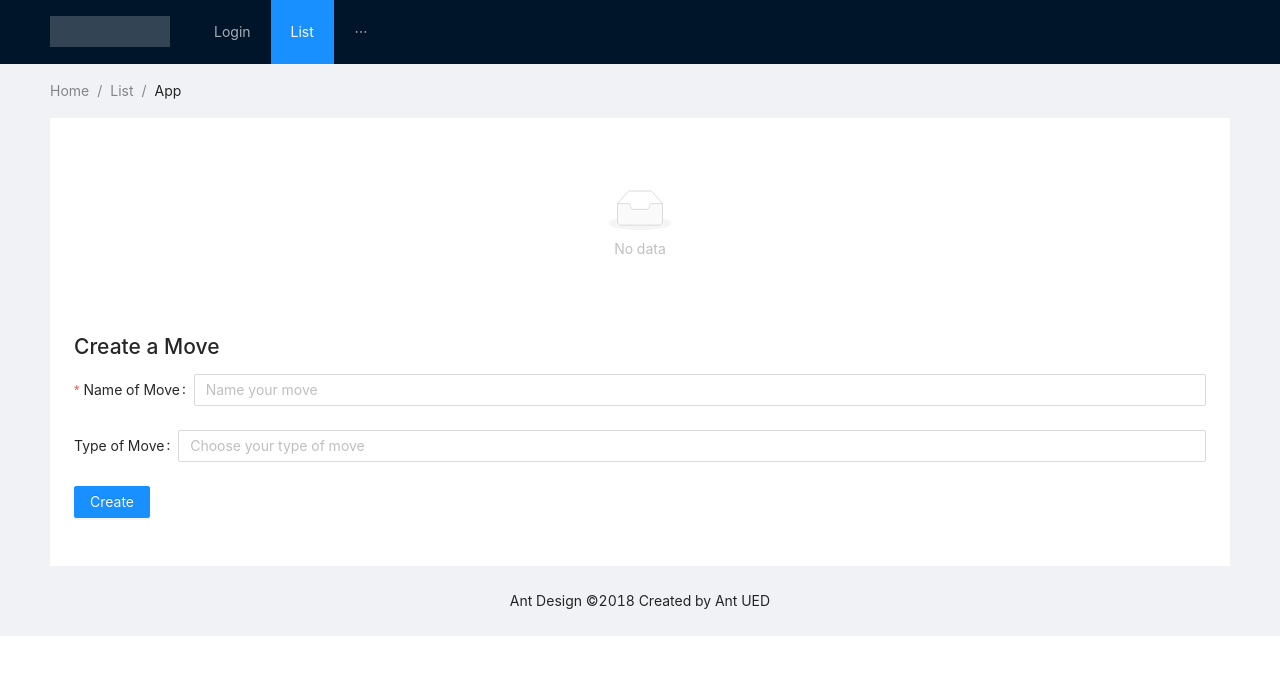
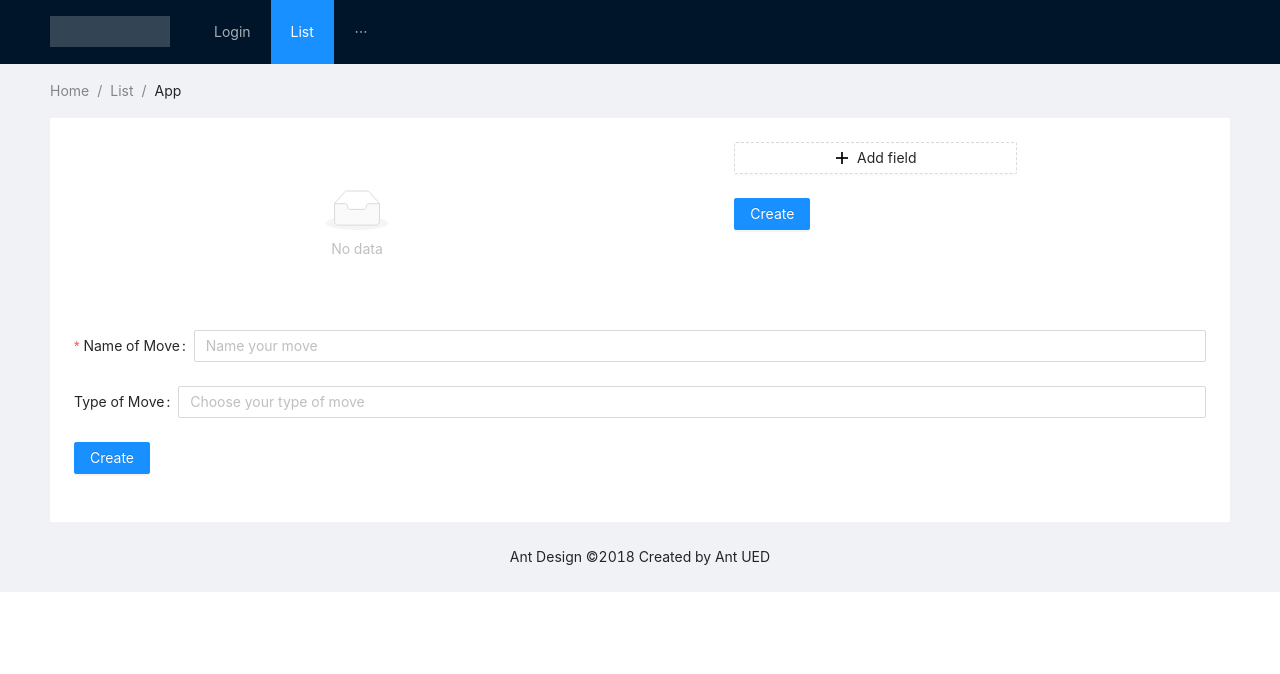
Before and after one commit to Helen300/BboyGen, a React (Create React App) app: page / in a window 1280 px wide. Shown: the top 674 px of the page. Built offline with nearby package versions, Linux system fonts and the light colour scheme.

Commit message:
working on the lists and adding, styling formatting

```diff
--- a/public/index.html
+++ b/public/index.html
@@ -24,7 +24,7 @@
       work correctly both with client-side routing and a non-root public URL.
       Learn how to configure a non-root public URL by running `npm run build`.
     -->
-    <title>React App</title>
+    <title>Bboy Gen</title>
   </head>
   <body>
     <noscript>You need to enable JavaScript to run this app.</noscript>
--- /dev/null
+++ b/src/components/CreateMove.js
@@ -0,0 +1,131 @@
+import React from 'react';
+import axios from 'axios';
+import { connect } from 'react-redux';
+import { Form, Input, Button } from 'antd';
+import { MinusCircleOutlined, PlusOutlined } from '@ant-design/icons';
+
+const formItemLayout = {
+  labelCol: {
+    xs: { span: 24 },
+    sm: { span: 4 },
+  },
+  wrapperCol: {
+    xs: { span: 24 },
+    sm: { span: 20 },
+  },
+};
+const formItemLayoutWithOutLabel = {
+  wrapperCol: {
+    xs: { span: 24, offset: 0 },
+    sm: { span: 20, offset: 4 },
+  },
+};
+
+
+class CreateMove extends React.Component {
+
+  onFinish = (values, requestType, action, currentMoves) => {
+
+    console.log('Received values of form:', values);
+    axios.defaults.headers = {
+        "Content-Type": "application/json",
+        Authorization: this.props.token
+    }
+    console.log(values['moves']);
+    const moves = values['moves'];
+    console.log(moves);
+    console.log('current moves', currentMoves);
+    const newMoves = currentMoves.concat(moves);
+    console.log('new moves', newMoves);
+    action(newMoves);
+    for (const [index, value] of moves.entries()) {
+      switch ( requestType ) {
+        case 'post':
+          return axios.post('/api/', {
+              name: value,
+          })
+          .then(
+          res => console.log(res),
+          // action()
+          )
+          .catch(error => console.err(error));
+      }
+    }
+
+  };
+
+  render () {
+    return (
+      <Form name="dynamic_form_item" {...formItemLayoutWithOutLabel}
+            onFinish={ (values) => this.onFinish(values, this.props.requestType, this.props.action, this.props.currMoves) }>
+        <Form.List name="moves">
+          {(fields, { add, remove }) => {
+            return (
+              <div>
+                {fields.map((field, index) => (
+                <Form.Item
+                  {...(index === 0 ? formItemLayout : formItemLayoutWithOutLabel)}
+                  label={index === 0 ? 'Creating Moves' : ''}
+                  required={false}
+                  key={field.key}
+                  >
+                  <Form.Item
+                    {...field}
+                    validateTrigger={['onChange', 'onBlur']}
+                    rules={[
+                      {
+                        required: true,
+                        whitespace: true,
+                        message: "Please input the name of a move or delete this field.",
+                      },
+                    ]}
+                    noStyle
+                  >
+                    <Input placeholder="Name of Move" style={{ width: '60%' }} />
+                </Form.Item>
+                {fields.length > 0 ? (
+                  <MinusCircleOutlined
+                    className="dynamic-delete-button"
+                    style={{ margin: '0 8px' }}
+                    onClick={() => {
+                      remove(field.name);
+                    }}
+                  />
+                  ) : null}
+                </Form.Item>
+                ))}
+                <Form.Item>
+                  <Button
+                    type="dashed"
+                    onClick={() => {
+                      add();
+                    }}
+                    style={{ width: '60%' }}
+                  >
+                    <PlusOutlined /> Add field
+                  </Button>
+                </Form.Item>
+              </div>
+            );
+          }}
+        </Form.List>
+
+        <Form.Item>
+          <Button type="primary" htmlType="submit">
+            {this.props.btnText}
+          </Button>
+        </Form.Item>
+      </Form>
+    );
+  };
+}
+
+const mapStateToProps = state => {
+  return {
+    // whether or not token = null (isAuthenticated = False)
+    token: state.token
+  }
+}
+
+
+export default connect(mapStateToProps)(CreateMove);
--- a/src/components/Moves.js
+++ b/src/components/Moves.js
@@ -14,7 +14,7 @@ class Moves extends React.Component {
           <List.Item.Meta
             // goes to slash that link
             title={<a href={`/moves/${item.id}/`}>{item.name}</a>}
-            description={item.id}
+            //description={item.id}
           />
         </List.Item>
       )}
--- a/src/containers/MoveListView.js
+++ b/src/containers/MoveListView.js
@@ -1,8 +1,12 @@
 import React from 'react';
 import axios from 'axios';
 import { connect } from 'react-redux';
+import { Row, Col } from 'antd';
 import Moves from '../components/Moves';
 import CustomForm from '../components/Form';
+import CreateMove from '../components/CreateMove';
+
+
 
 
 class MoveList extends React.Component {
@@ -10,6 +14,12 @@ class MoveList extends React.Component {
 		moves: [],
 	}
 
+	updateMoves(newMoves) {
+		console.log('updating state');
+		this.setState({
+			moves: newMoves,
+		});
+	}
 
 	handler(newMoves) {
 		console.log('updating page with new moves');
@@ -43,13 +53,25 @@ class MoveList extends React.Component {
 	render() {
 		return (
 			<div>
-				<Moves data={this.state.moves}/>
-				<br />
-				<h2>Create a Move</h2>
-				<CustomForm
-					requestType="post"
-					moveID={null}
-					btnText="Create" moves={this.state.moves} action={this.handler.bind(this)}/>
+			<Row>
+		      <Col span={12}>
+		      	<Moves data={this.state.moves} />
+		      </Col>
+		      <Col span={12}>
+		      	<CreateMove
+		      		requestType="post"
+		      		btnText="Create"
+		      		action={this.updateMoves.bind(this)}
+		      		currMoves ={this.state.moves}
+		      	/>
+		      </Col>
+		    </Row>
+			<br />
+			{/* <h2>Create a Move</h2> */}
+			<CustomForm
+				requestType="post"
+				moveID={null}
+				btnText="Create" moves={this.state.moves} action={this.handler.bind(this)}/>
 			</div>
 		);
 	}
```
Also changed, not shown: 15 other files (tests, documents, lock files or other folders).
